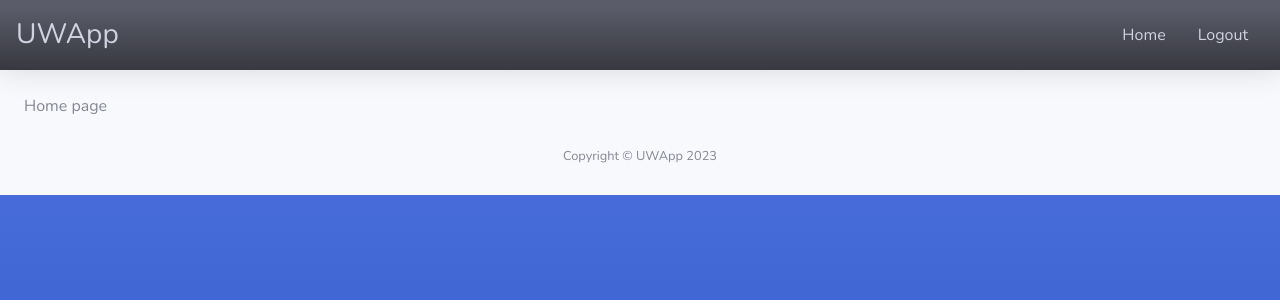
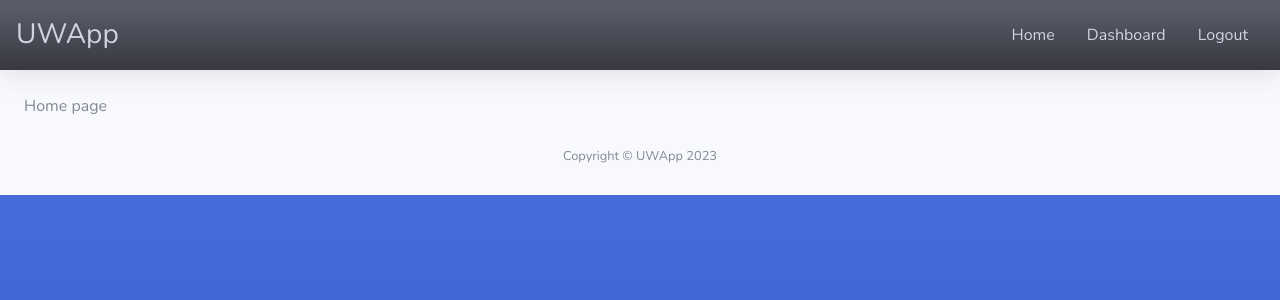
Before and after one commit to adamloec/UWA, a Django app: page / in a window 1280 px wide. Shown: the top 300 px of the page. Run offline with Django 4.2, Linux system fonts and the light colour scheme; the visitor is signed in with stand-in values (Sample User, id 1); some libraries are stand-ins or nearby versions.

Commit message:
Updated nav bar

```diff
--- a/uwapp/templates/topbar.html
+++ b/uwapp/templates/topbar.html
@@ -2,7 +2,7 @@
 <nav class="navbar navbar-expand navbar-light topbar mb-4 static-top shadow bg-gradient-dark">
 
     <!-- Header -->
-    <a style="text-decoration:none" href="{% url 'home' %}">
+    <a style="text-decoration:none;" href="{% url 'home' %}">
         <div >
             <h1 class="h3 mb-0 text-gray-400" >UWApp</h1>
         </div>
@@ -18,7 +18,14 @@
         </li>
 
         {% if user.is_authenticated %}
-        <!-- Nav Item - Login -->
+        <!-- Nav Item - Dashboard -->
+        <li class="nav-item mx-1">
+            <a class="nav-link" href="{% url 'dashboard' %}">
+                Dashboard
+            </a>
+        </li>
+
+        <!-- Nav Item - Logout -->
         <li class="nav-item mx-1">
             <a class="nav-link" href="{% url 'logout' %}">
                 Logout
```
